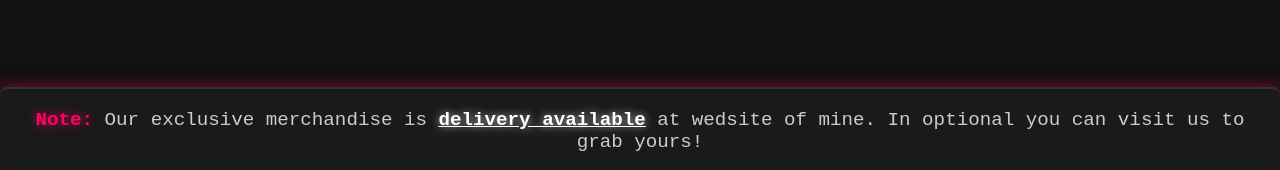
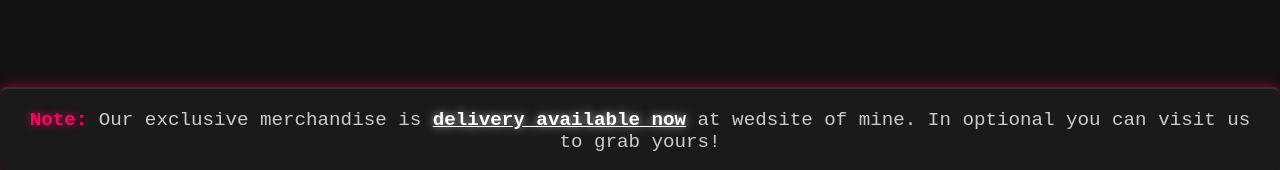
Before and after one commit to inlwsrr/tcttc, a website: page index.html in a window 1280 px wide. Shown: the part 3145-3315 px from the top of the page. Drawn offline with Linux system fonts and the light colour scheme; a script that the page names is missing.

```diff
--- a/index.html
+++ b/index.html
@@ -347,7 +347,7 @@
 
     <!-- Сообщение об эксклюзивности -->
     <div id="merchNote" class="merch-note">
-        <p><strong>Note:</strong> Our exclusive merchandise is <span>delivery available</span> at wedsite of mine. In optional you can visit us to grab yours!</p>
+        <p><strong>Note:</strong> Our exclusive merchandise is <span>delivery available now</span> at wedsite of mine. In optional you can visit us to grab yours!</p>
     </div>
 </section>
 
```
